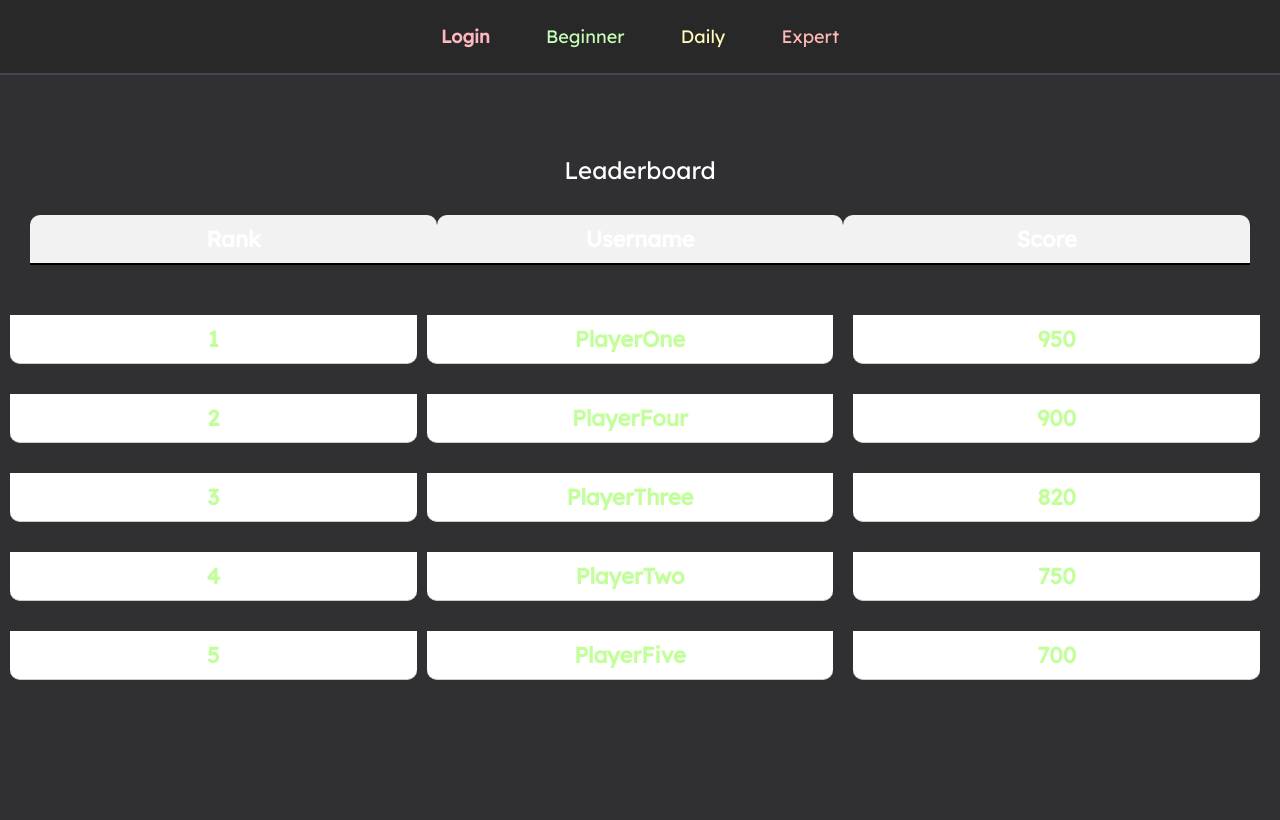
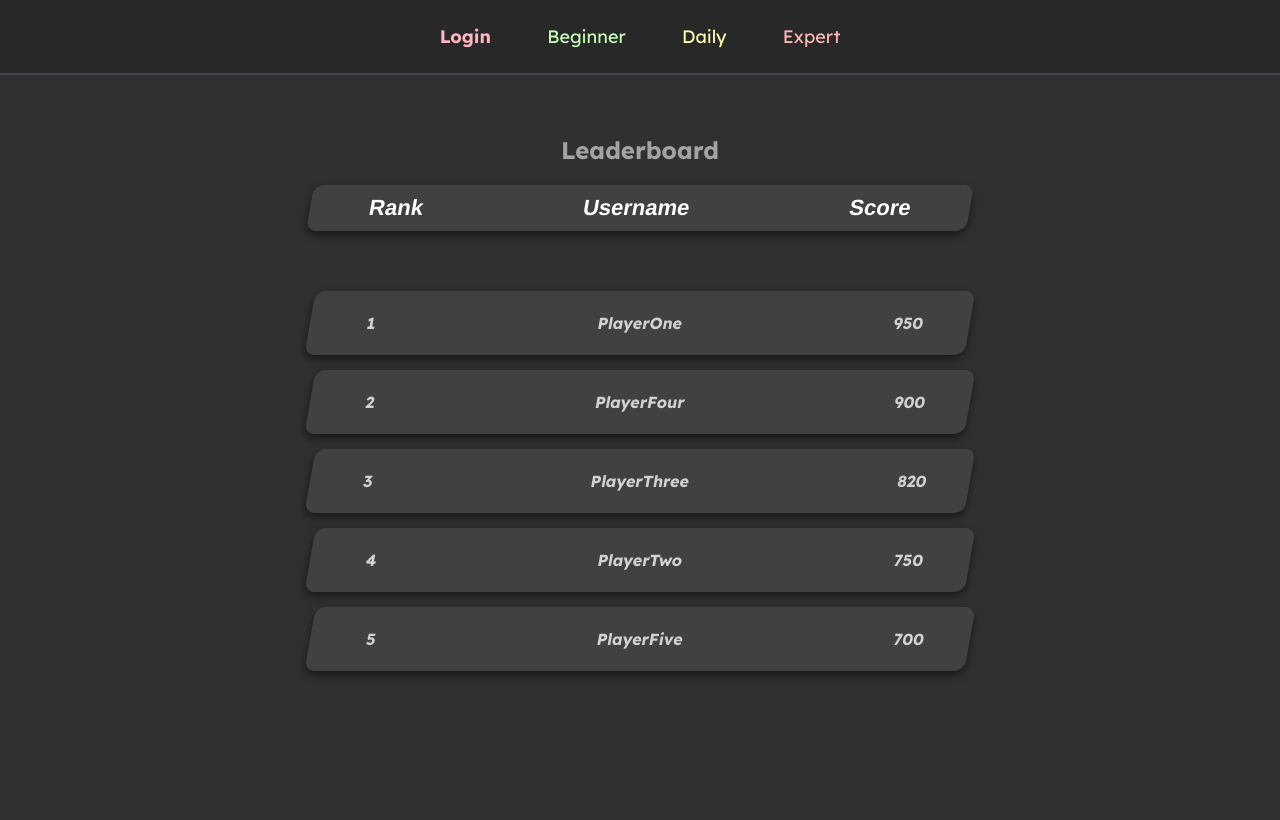
Before and after one commit to nrccstat/MixNMath, a PHP site: page /leaderboard.html in a window 1280 px wide. Run offline with PHP 8.4, Linux system fonts and the light colour scheme.

Commit message:
updated leaderboard

```diff
--- a/style.css
+++ b/style.css
@@ -1,3 +1,5 @@
+@import url('https://fonts.googleapis.com/css2?family=Lexend:wght@400;700;800&display=swap');
+
 *{
     border: 0;
     padding: 0;
@@ -405,7 +407,6 @@ body {
 
 
 
-
 .math-menu {
     display: flex;
     flex-direction: column;
@@ -430,52 +431,81 @@ body {
 }
 
 .leaderboard-container {
-    margin-top: 60px; /* Adjusted margin top to make space for the navbar */
-    padding: 20px;
+    width: 100%;
+    text-align: center;
+    margin: 60px auto;
+    padding: 0px;
     background-color: #302F31;
     border-radius: 10px;
     box-sizing: border-box;
-    color: white; /* Added text color for better visibility */
+    color: white;
+    font-family: 'Arial', sans-serif;
 }
 
 .leaderboard-header {
+    font-family: 'Lexend', sans-serif;
     font-size: 24px;
     margin-bottom: 20px;
+    color: #A3A3A3;
+    text-align: center;
+    font-weight: bold;
 }
 
 .leaderboard-item {
     display: flex;
+    justify-content: center;
     align-items: center;
-    margin-bottom: 10px;
-    padding: 10px;
-    border-radius: 10px; /* Rounded corners */
-    overflow: hidden; /* Ensure content doesn't overflow rounded corners */
+    margin-bottom: 15px;
+    padding: 10px ;
+    background-color: #414141;
+    border-radius: 10px;
+    box-shadow: 0px 4px 8px rgba(0, 0, 0, 0.5);
+    transform: skewX(-10deg);
+    overflow: hidden;
+    width: 50%;
+    margin-left: auto;
+    margin-right: auto;
 }
 
-.rank-header, .username-header, .score-header {
-    flex: 1; /* Each header takes equal space */
-    text-align: center; /* Center-align text */
-    font-weight: bold; /* Bold font */
-    background-color: #f2f2f2; /* Header row background color */
-    border-bottom: 2px solid #000; /* Header row bottom border */
-    border-radius: 10px 10px 0 0; /* Rounded corners for the top header row */
+.leaderboard-item-content {
+    display: flex;
+    align-items: center;
+    justify-content: space-between;
+    transform: skewX(10deg);
+    width: 100%;
+    padding: 10px;
+}
+
+.leaderboard-item:hover {
+    background-color: #515151;
 }
 
 .rank, .username, .score {
-    flex: 1; /* Each data cell takes equal space */
-    text-align: center; /* Center-align text */
-    background-color: #fff; /* Background color for data rows */
-    border-bottom: 1px solid #ccc; /* Data row bottom border */
-    border-radius: 0 0 10px 10px; /* Rounded corners for data rows */
+    padding: 12px 15px;
+    font-weight: bold;
+    color: #D1D1D1;
+    font-size: 16px;
+    text-align: center;
+    border-radius: 5px;
+    width: 33%;
+    display: flex;
+    justify-content: center;
+    align-items: center;
 }
 
-/* Additional styles for individual cells */
-.rank, .username, .score,
-.rank-header, .username-header, .score-header {
-    padding: 10px; /* Padding for each cell */
-    font-weight: bold; /* Bold font for better visibility */
+.leaderboard-headers .rank,
+.leaderboard-headers .username,
+.leaderboard-headers .score {
+    color: #A3A3A3;
+    font-size: 18px;
+    padding: 12px 15px;
+    background-color: transparent;
+    border: none;
+    display: flex;
+    justify-content: center;
+    align-items: center;
 }
 
-.username, .score {
-    margin: 0 10px; /* Margin between cells */
+.leaderboard-item{
+    gap: 10rem;
 }
```
